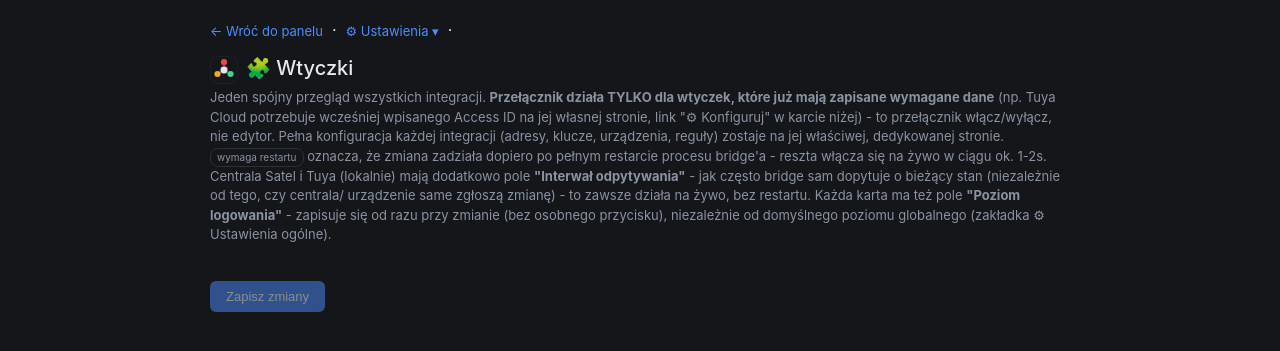
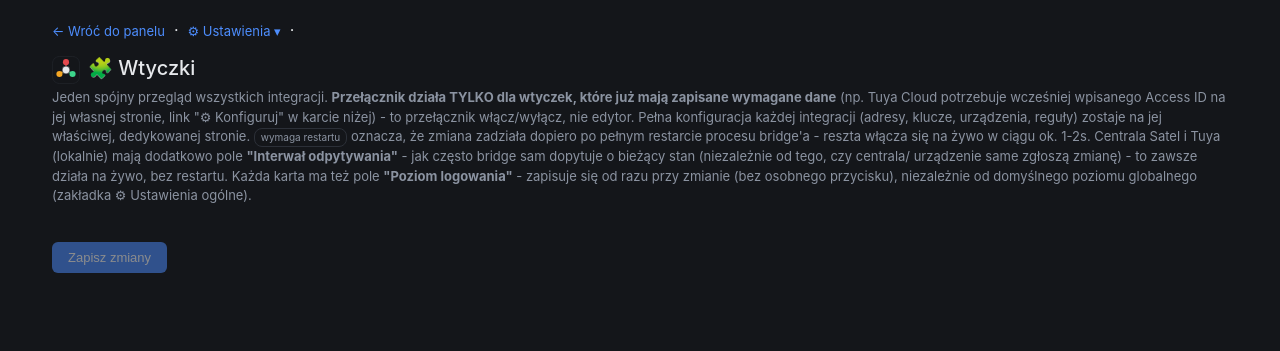
Before and after one commit to cr3pt/satel_tuya_bridge, a Python web app: template dashboard/templates/plugins.html in a window 1280 px wide. Shown: the top 351 px of the page. Run offline with Jinja, Linux system fonts and the light colour scheme; the template is opened without the code that fills it, so the values that code supplies are empty.

Commit message:
Rozciągnij WSZYSTKIE strony panelu na 95% szerokości okna
Poprzednia zmiana szerokości (95%) objęła tylko /flows. Ten sam
max-width -> width: 95% zastosowany teraz konsekwentnie na
/automations, /system, /plugins i wszystkich 12 stronach konfiguracji
wtyczek (satel, tuya_local, tuya_cloud, ebus, home_assistant, homekit,
homewhiz, mcp_server, mqtt_publish, notifications, presence_simulation,
unifi_protect) - wcześniej każda miała wąski, wyśrodkowany kontener
(900-1000px). Świadomie pominięte: setup.html (kreator pierwszego
uruchomienia - wąski układ krokowy) i login.html (mały wyśrodkowany
formularz logowania) - obie z natury nie zyskują na pełnej szerokości.

Zweryfikowane w przeglądarce (Playwright): body na każdej zmienionej
stronie mierzy dokładnie 95% szerokości viewportu, zero nowych błędów
JS. Pełny suite: 1442 passed.

Co-Authored-By: Claude Sonnet 5 <noreply@anthropic.com>
Claude-Session: https://claude.ai/code/session_01Y6ufoBSYuCdqWPfRk3d7en

```diff
--- a/dashboard/templates/automations.html
+++ b/dashboard/templates/automations.html
@@ -15,7 +15,7 @@
   body {
     background: var(--bg); color: var(--text); margin: 0;
     font-family: -apple-system, "Segoe UI", Roboto, sans-serif;
-    padding: 20px; max-width: 900px; margin-left: auto; margin-right: auto;
+    padding: 20px; width: 95%; margin-left: auto; margin-right: auto;
   }
   h1 { font-size: 20px; font-weight: 500; margin: 0 0 4px; }
   h2 { font-size: 16px; font-weight: 600; margin: 0 0 4px; }
--- a/dashboard/templates/plugins.html
+++ b/dashboard/templates/plugins.html
@@ -15,7 +15,7 @@
   body {
     background: var(--bg); color: var(--text); margin: 0;
     font-family: -apple-system, "Segoe UI", Roboto, sans-serif;
-    padding: 20px; max-width: 900px; margin-left: auto; margin-right: auto;
+    padding: 20px; width: 95%; margin-left: auto; margin-right: auto;
   }
   h1 { font-size: 20px; font-weight: 500; margin: 0 0 4px; }
   .nav { margin-bottom: 16px; }
--- a/dashboard/templates/system.html
+++ b/dashboard/templates/system.html
@@ -15,7 +15,7 @@
   body {
     background: var(--bg); color: var(--text); margin: 0;
     font-family: -apple-system, "Segoe UI", Roboto, sans-serif;
-    padding: 20px; max-width: 1000px; margin-left: auto; margin-right: auto;
+    padding: 20px; width: 95%; margin-left: auto; margin-right: auto;
   }
   h1 { font-size: 20px; font-weight: 500; margin: 0 0 4px; }
   h2 { font-size: 16px; font-weight: 600; margin: 0 0 4px; }
--- a/plugins/ebus/templates/ebus/index.html
+++ b/plugins/ebus/templates/ebus/index.html
@@ -15,7 +15,7 @@
   body {
     background: var(--bg); color: var(--text); margin: 0;
     font-family: -apple-system, "Segoe UI", Roboto, sans-serif;
-    padding: 20px; max-width: 900px; margin-left: auto; margin-right: auto;
+    padding: 20px; width: 95%; margin-left: auto; margin-right: auto;
   }
   h1 { font-size: 20px; font-weight: 500; margin: 0 0 4px; }
   h2 { font-size: 16px; font-weight: 600; margin: 0 0 4px; }
--- a/plugins/home_assistant/templates/home_assistant/index.html
+++ b/plugins/home_assistant/templates/home_assistant/index.html
@@ -15,7 +15,7 @@
   body {
     background: var(--bg); color: var(--text); margin: 0;
     font-family: -apple-system, "Segoe UI", Roboto, sans-serif;
-    padding: 20px; max-width: 900px; margin-left: auto; margin-right: auto;
+    padding: 20px; width: 95%; margin-left: auto; margin-right: auto;
   }
   h1 { font-size: 20px; font-weight: 500; margin: 0 0 4px; }
   h2 { font-size: 16px; font-weight: 600; margin: 0 0 4px; }
--- a/plugins/homekit/templates/homekit/index.html
+++ b/plugins/homekit/templates/homekit/index.html
@@ -15,7 +15,7 @@
   body {
     background: var(--bg); color: var(--text); margin: 0;
     font-family: -apple-system, "Segoe UI", Roboto, sans-serif;
-    padding: 20px; max-width: 900px; margin-left: auto; margin-right: auto;
+    padding: 20px; width: 95%; margin-left: auto; margin-right: auto;
   }
   h1 { font-size: 20px; font-weight: 500; margin: 0 0 4px; }
   h2 { font-size: 16px; font-weight: 600; margin: 0 0 4px; }
--- a/plugins/homewhiz/templates/homewhiz/index.html
+++ b/plugins/homewhiz/templates/homewhiz/index.html
@@ -15,7 +15,7 @@
   body {
     background: var(--bg); color: var(--text); margin: 0;
     font-family: -apple-system, "Segoe UI", Roboto, sans-serif;
-    padding: 20px; max-width: 900px; margin-left: auto; margin-right: auto;
+    padding: 20px; width: 95%; margin-left: auto; margin-right: auto;
   }
   h1 { font-size: 20px; font-weight: 500; margin: 0 0 4px; }
   h2 { font-size: 16px; font-weight: 600; margin: 0 0 4px; }
--- a/plugins/mcp_server/templates/mcp_server/index.html
+++ b/plugins/mcp_server/templates/mcp_server/index.html
@@ -15,7 +15,7 @@
   body {
     background: var(--bg); color: var(--text); margin: 0;
     font-family: -apple-system, "Segoe UI", Roboto, sans-serif;
-    padding: 20px; max-width: 900px; margin-left: auto; margin-right: auto;
+    padding: 20px; width: 95%; margin-left: auto; margin-right: auto;
   }
   h1 { font-size: 20px; font-weight: 500; margin: 0 0 4px; }
   h2 { font-size: 16px; font-weight: 600; margin: 0 0 4px; }
--- a/plugins/mqtt_publish/templates/mqtt_publish/index.html
+++ b/plugins/mqtt_publish/templates/mqtt_publish/index.html
@@ -15,7 +15,7 @@
   body {
     background: var(--bg); color: var(--text); margin: 0;
     font-family: -apple-system, "Segoe UI", Roboto, sans-serif;
-    padding: 20px; max-width: 900px; margin-left: auto; margin-right: auto;
+    padding: 20px; width: 95%; margin-left: auto; margin-right: auto;
   }
   h1 { font-size: 20px; font-weight: 500; margin: 0 0 4px; }
   h2 { font-size: 16px; font-weight: 600; margin: 0 0 4px; }
--- a/plugins/notifications/templates/notifications/index.html
+++ b/plugins/notifications/templates/notifications/index.html
@@ -15,7 +15,7 @@
   body {
     background: var(--bg); color: var(--text); margin: 0;
     font-family: -apple-system, "Segoe UI", Roboto, sans-serif;
-    padding: 20px; max-width: 900px; margin-left: auto; margin-right: auto;
+    padding: 20px; width: 95%; margin-left: auto; margin-right: auto;
   }
   h1 { font-size: 20px; font-weight: 500; margin: 0 0 4px; }
   h2 { font-size: 16px; font-weight: 600; margin: 0 0 4px; }
--- a/plugins/presence_simulation/templates/presence_simulation/index.html
+++ b/plugins/presence_simulation/templates/presence_simulation/index.html
@@ -15,7 +15,7 @@
   body {
     background: var(--bg); color: var(--text); margin: 0;
     font-family: -apple-system, "Segoe UI", Roboto, sans-serif;
-    padding: 20px; max-width: 900px; margin-left: auto; margin-right: auto;
+    padding: 20px; width: 95%; margin-left: auto; margin-right: auto;
   }
   h1 { font-size: 20px; font-weight: 500; margin: 0 0 4px; }
   h2 { font-size: 16px; font-weight: 600; margin: 0 0 4px; }
--- a/plugins/satel/templates/satel/index.html
+++ b/plugins/satel/templates/satel/index.html
@@ -15,7 +15,7 @@
   body {
     background: var(--bg); color: var(--text); margin: 0;
     font-family: -apple-system, "Segoe UI", Roboto, sans-serif;
-    padding: 20px; max-width: 900px; margin-left: auto; margin-right: auto;
+    padding: 20px; width: 95%; margin-left: auto; margin-right: auto;
   }
   h1 { font-size: 20px; font-weight: 500; margin: 0 0 4px; }
   h2 { font-size: 16px; font-weight: 600; margin: 0 0 4px; }
--- a/plugins/tuya_cloud/templates/tuya_cloud/index.html
+++ b/plugins/tuya_cloud/templates/tuya_cloud/index.html
@@ -15,7 +15,7 @@
   body {
     background: var(--bg); color: var(--text); margin: 0;
     font-family: -apple-system, "Segoe UI", Roboto, sans-serif;
-    padding: 20px; max-width: 900px; margin-left: auto; margin-right: auto;
+    padding: 20px; width: 95%; margin-left: auto; margin-right: auto;
   }
   h1 { font-size: 20px; font-weight: 500; margin: 0 0 4px; }
   h2 { font-size: 16px; font-weight: 600; margin: 0 0 4px; }
--- a/plugins/tuya_local/templates/tuya_local/index.html
+++ b/plugins/tuya_local/templates/tuya_local/index.html
@@ -15,7 +15,7 @@
   body {
     background: var(--bg); color: var(--text); margin: 0;
     font-family: -apple-system, "Segoe UI", Roboto, sans-serif;
-    padding: 20px; max-width: 900px; margin-left: auto; margin-right: auto;
+    padding: 20px; width: 95%; margin-left: auto; margin-right: auto;
   }
   h1 { font-size: 20px; font-weight: 500; margin: 0 0 4px; }
   h2 { font-size: 16px; font-weight: 600; margin: 0 0 4px; }
--- a/plugins/unifi_protect/templates/unifi_protect/index.html
+++ b/plugins/unifi_protect/templates/unifi_protect/index.html
@@ -15,7 +15,7 @@
   body {
     background: var(--bg); color: var(--text); margin: 0;
     font-family: -apple-system, "Segoe UI", Roboto, sans-serif;
-    padding: 20px; max-width: 900px; margin-left: auto; margin-right: auto;
+    padding: 20px; width: 95%; margin-left: auto; margin-right: auto;
   }
   h1 { font-size: 20px; font-weight: 500; margin: 0 0 4px; }
   h2 { font-size: 16px; font-weight: 600; margin: 0 0 4px; }
```
